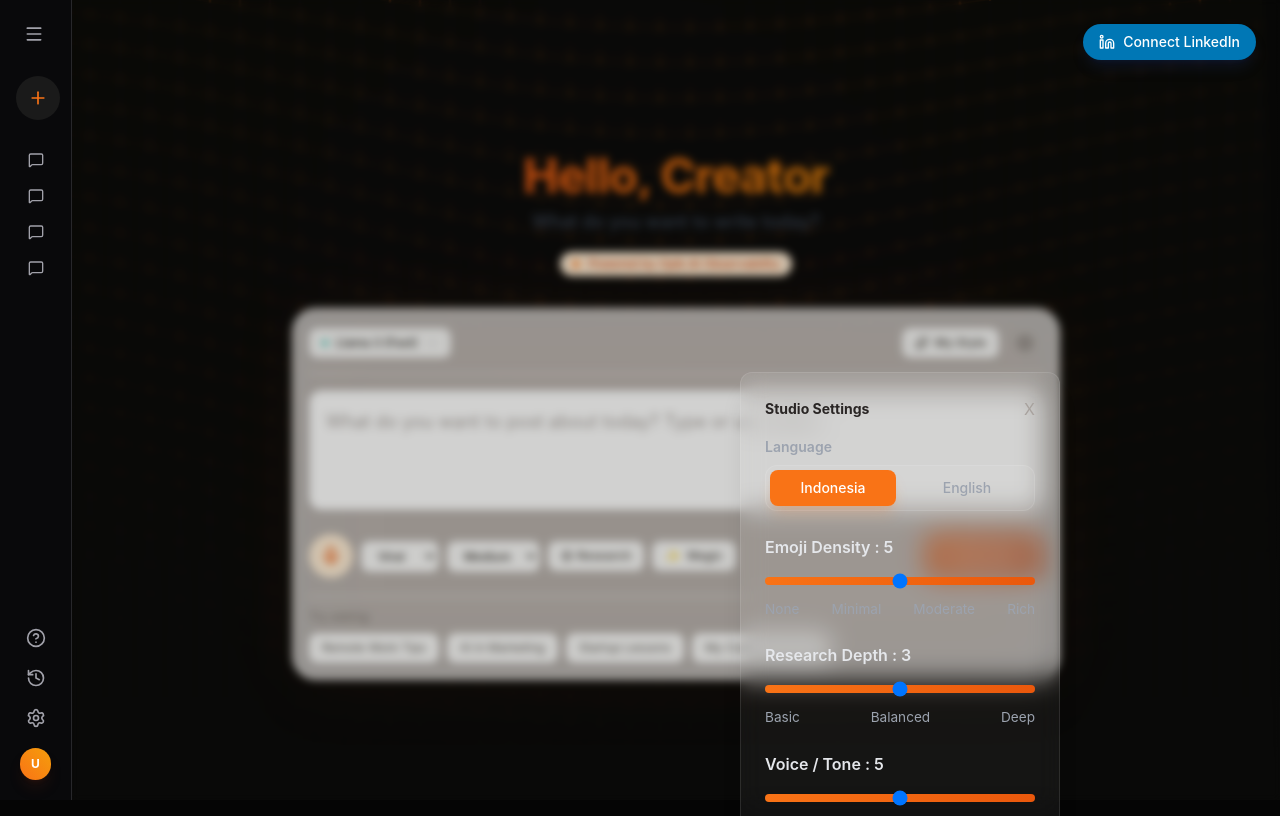
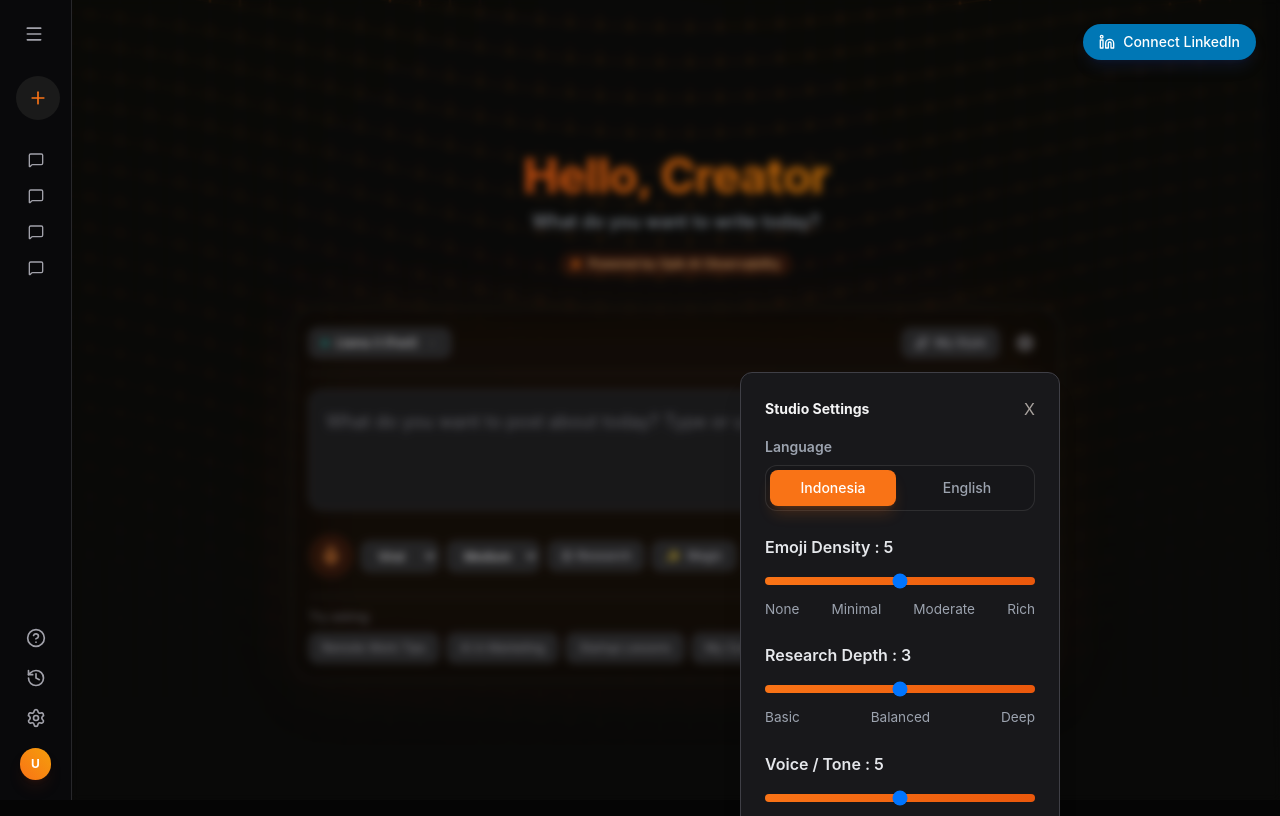
Before and after one commit to Nathasan1410/AlterEgo, a Next.js app: page /app in a window 1280 px wide. Both pictures are taken after a click on the button 1025 px from the left and 343 px from the top of the page. Built offline with nearby package versions, Linux system fonts and the light colour scheme.

Commit message:
fixing the dark tone

```diff
--- a/app/layout.tsx
+++ b/app/layout.tsx
@@ -19,7 +19,7 @@ export default function RootLayout({
   children: React.ReactNode;
 }>) {
   return (
-    <html lang="en" suppressHydrationWarning>
+    <html lang="en" className="dark" suppressHydrationWarning>
       <body className="antialiased">{children}</body>
     </html>
   );
--- a/src/components/analytics/OpikScoreCard.tsx
+++ b/src/components/analytics/OpikScoreCard.tsx
@@ -47,7 +47,7 @@ export default function OpikScoreCard({ scores }: OpikScoreCardProps) {
           return (
             <div
               key={index}
-              className="relative flex flex-col gap-3 overflow-hidden rounded-xl border border-white/5 bg-white/5 p-4"
+              className="relative flex flex-col gap-3 overflow-hidden rounded-xl border border-white/5 bg-black/5 p-4"
             >
               {/* Header */}
               <div className="z-10 flex items-center justify-between">
@@ -61,7 +61,7 @@ export default function OpikScoreCard({ scores }: OpikScoreCardProps) {
               </div>
 
               {/* Progress Bar */}
-              <div className="z-10 h-2 w-full overflow-hidden rounded-full bg-white/10">
+              <div className="z-10 h-2 w-full overflow-hidden rounded-full bg-black/10">
                 <motion.div
                   initial={{ width: 0 }}
                   animate={{ width: `${percentage}%` }}
--- a/src/components/canvas/FocusSummary.tsx
+++ b/src/components/canvas/FocusSummary.tsx
@@ -36,7 +36,7 @@ export default function FocusSummary({ input, settings, onEdit }: FocusSummaryPr
     <motion.div
       initial={{ opacity: 0, y: 20 }}
       animate={{ opacity: 1, y: 0 }}
-      className="flex w-full flex-col items-center justify-between gap-4 rounded-2xl border border-white/10 bg-white/5 p-4 backdrop-blur-md md:flex-row"
+      className="flex w-full flex-col items-center justify-between gap-4 rounded-2xl border border-white/10 bg-black/40 p-4 backdrop-blur-md md:flex-row"
     >
       {/* Left: User Prompt */}
       <div className="min-w-0 flex-1">
@@ -49,7 +49,7 @@ export default function FocusSummary({ input, settings, onEdit }: FocusSummaryPr
           </h3>
           <button
             onClick={onEdit}
-            className="rounded-lg p-1.5 text-gray-500 transition-colors hover:bg-white/5 hover:text-orange-500"
+            className="rounded-lg p-1.5 text-gray-500 transition-colors hover:bg-black/5 hover:text-orange-500"
             title="Edit Prompt"
           >
             <Edit2 className="h-4 w-4" />
--- a/src/components/canvas/MobileCanvas.tsx
+++ b/src/components/canvas/MobileCanvas.tsx
@@ -70,7 +70,7 @@ export default function MobileCanvas({ deck, currentStep }: MobileCanvasProps) {
       <motion.div
         initial={{ y: 100 }}
         animate={{ y: 0 }}
-        className="rounded-t-3xl border-t-2 border-gray-200 bg-white/95 p-4 shadow-2xl backdrop-blur-xl dark:border-gray-700 dark:bg-gray-900/95"
+        className="rounded-t-3xl border-t-2 border-gray-700 bg-gray-900/95 p-4 shadow-2xl backdrop-blur-xl"
       >
         {/* Progress Dots */}
         <div className="mb-3 flex justify-center gap-2">
--- a/src/components/features/post-generator/ConfirmationPhase.tsx
+++ b/src/components/features/post-generator/ConfirmationPhase.tsx
@@ -44,7 +44,7 @@ export default function ConfirmationPhase({
       exit={{ opacity: 0, y: -20 }}
       className="mx-auto mt-8 max-w-3xl"
     >
-      <div className="rounded-3xl border border-gray-200 bg-white p-8 shadow-2xl dark:border-gray-700 dark:bg-gray-800">
+      <div className="rounded-3xl border border-gray-700 bg-black/40 p-8 shadow-2xl">
         <h2 className="mb-6 text-center text-3xl font-bold text-gray-900 dark:text-white">
           Ready to Polish?
         </h2>
--- a/src/components/features/post-generator/PostGeneratorWizard.tsx
+++ b/src/components/features/post-generator/PostGeneratorWizard.tsx
@@ -155,7 +155,7 @@ export default function PostGeneratorWizard() {
             transition={{ duration: 0.5 }}
             className="sticky top-10 hidden h-[calc(100vh-3rem)] w-96 lg:block"
           >
-            <div className="h-full overflow-hidden rounded-3xl border border-white/30 bg-white/20 shadow-2xl backdrop-blur-2xl dark:border-white/10 dark:bg-black/20">
+            <div className="h-full overflow-hidden rounded-3xl border border-white/10 bg-black/20 shadow-2xl backdrop-blur-2xl">
               <Canvas deck={deck} currentStep={hand.type} settings={settings} />
             </div>
           </motion.div>
--- a/src/components/layout/ChatInput.tsx
+++ b/src/components/layout/ChatInput.tsx
@@ -52,7 +52,7 @@ export default function ChatInput({
       intent,
       length,
       magicMode,
-      researchMode
+      researchMode,
     };
     onSettingsChange(settingsToSave);
     onGenerate(topic, settingsToSave);
@@ -79,7 +79,7 @@ export default function ChatInput({
         className="group relative"
       >
         {/* Outer Container - Using Glass variant */}
-        <div className="relative z-10 rounded-3xl border border-white/50 bg-white/70 p-4 shadow-2xl backdrop-blur-xl dark:border-white/10 dark:bg-black/40">
+        <div className="relative z-10 rounded-3xl border border-white/10 bg-black/40 p-4 shadow-2xl backdrop-blur-xl">
           {/* Subtle Orange Glow (Reduced) */}
           <div className="absolute -inset-1 rounded-3xl bg-orange-500 opacity-5 blur-2xl transition duration-500 group-hover:opacity-10"></div>
 
@@ -228,7 +228,11 @@ export default function ChatInput({
 
             {/* PRIMARY ACTION - Strong Orange */}
             <Button
-              onClick={currentStep ? () => onRegenerate?.(topic, { intent, length, magicMode, researchMode }) : handleGenerate}
+              onClick={
+                currentStep
+                  ? () => onRegenerate?.(topic, { intent, length, magicMode, researchMode })
+                  : handleGenerate
+              }
               disabled={currentStep ? false : !topic.trim()}
               variant="primary"
               className="px-6 py-2 shadow-lg shadow-orange-500/20"
--- a/src/components/layout/SettingsPanel.tsx
+++ b/src/components/layout/SettingsPanel.tsx
@@ -31,16 +31,16 @@ export default function SettingsPanel({
       {/* Language Toggle */}
       <div>
         <label className="mb-2 block text-sm font-semibold text-gray-400">Language</label>
-        <div className="flex gap-2 rounded-xl border border-white/10 bg-white/5 p-1">
+        <div className="flex gap-2 rounded-xl border border-white/10 bg-black/5 p-1">
           <button
             onClick={() => setLanguage("id")}
-            className={`flex-1 rounded-lg px-4 py-2 text-sm font-medium transition-all ${language === "id" ? "bg-orange-500 text-white shadow-lg shadow-orange-500/20" : "text-gray-400 hover:bg-white/5 hover:text-white"}`}
+            className={`flex-1 rounded-lg px-4 py-2 text-sm font-medium transition-all ${language === "id" ? "bg-orange-500 text-white shadow-lg shadow-orange-500/20" : "text-gray-400 hover:bg-black/5 hover:text-white"}`}
           >
             Indonesia
           </button>
           <button
             onClick={() => setLanguage("en")}
-            className={`flex-1 rounded-lg px-4 py-2 text-sm font-medium transition-all ${language === "en" ? "bg-orange-500 text-white shadow-lg shadow-orange-500/20" : "text-gray-400 hover:bg-white/5 hover:text-white"}`}
+            className={`flex-1 rounded-lg px-4 py-2 text-sm font-medium transition-all ${language === "en" ? "bg-orange-500 text-white shadow-lg shadow-orange-500/20" : "text-gray-400 hover:bg-black/5 hover:text-white"}`}
           >
             English
           </button>
--- a/src/components/ui/Card.tsx
+++ b/src/components/ui/Card.tsx
@@ -20,8 +20,8 @@ export default function Card({
 
   const variantClasses = {
     default: "bg-black/40 border-white/10 hover:border-white/20",
-    glass: "bg-white/5 backdrop-blur-md border-white/10",
-    hover: "bg-black/40 border-white/10 cursor-pointer hover:border-orange-500/50 hover:bg-white/5",
+    glass: "bg-black/5 backdrop-blur-md border-white/10",
+    hover: "bg-black/40 border-white/10 cursor-pointer hover:border-orange-500/50 hover:bg-black/5",
     selected: "bg-orange-500/10 border-orange-500/50 shadow-[0_0_15px_rgba(249,115,22,0.1)]",
   };
 
```
